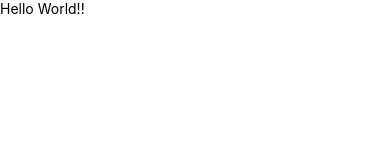
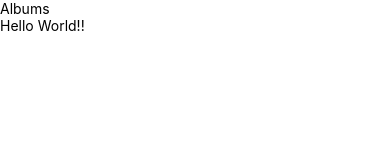
Before and after one commit to wongnudthee/std6002041520107, a React Native app: screen / in a window 390 px wide. Shown: the top 160 px of the page. Built offline with nearby package versions, Linux system fonts and the light colour scheme.

Commit message:
App in Component

```diff
--- a/components/App.js
+++ b/components/App.js
@@ -1,12 +1,14 @@
 //import library
 import React from 'react';
 import { View, Text } from 'react-native';
+import Header from './Header'
 //wrtie component
 class App extends React.Component {
     render() {
         return(
             //component about react native
             <View>
+                <Header title="Albums"/>
                 <Text>Hello World!!</Text>
             </View>
         );
```
